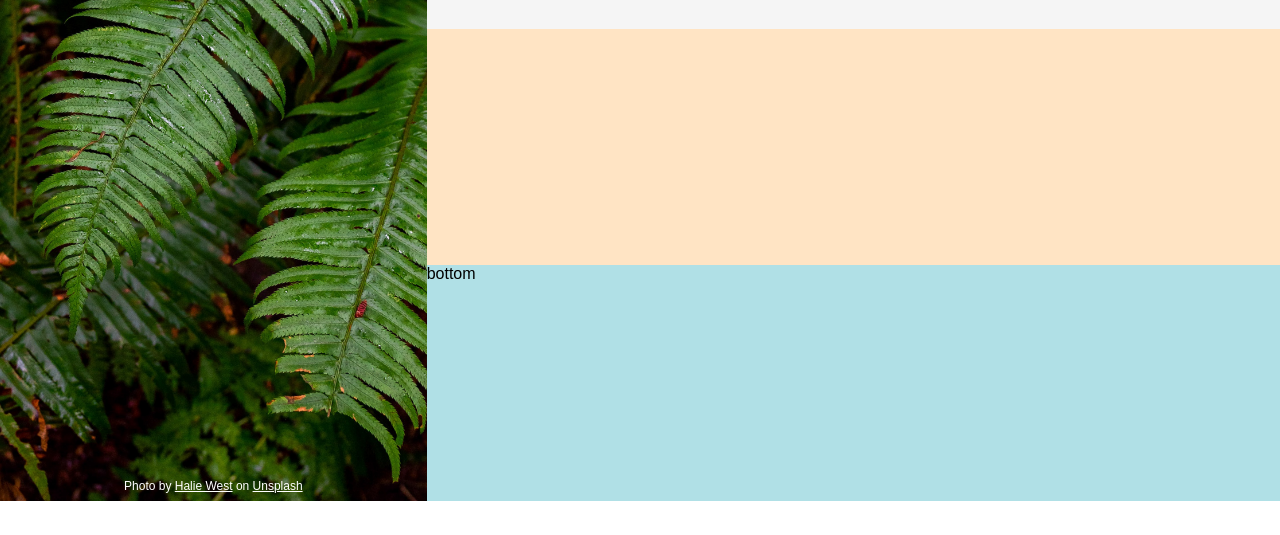
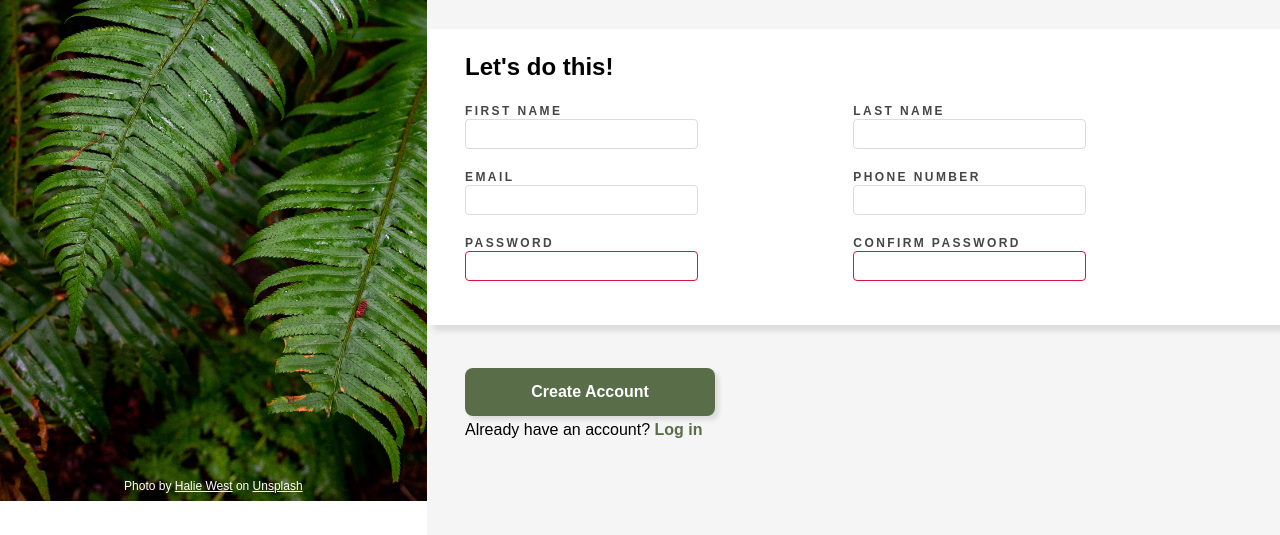
Before and after one commit to Grelgn/TOP-Sign-Up-Form-2, a plain HTML site: page index.html in a window 1280 px wide. Shown: the part 299-834 px from the top of the page. Before the commit the page ends 800 px from the top, so only its background shows below. Drawn offline with Linux system fonts and the light colour scheme.

Commit message:
Finish the form.

```diff
--- a/index.html
+++ b/index.html
@@ -17,7 +17,7 @@
         </footer>
     </div>
     <div class="site">
-        <div class="top">
+        <div class="back">
             <div class="text">
                 <p>
                     This is not a real online service! You know you need something like this in your life to help you realize your deepest dreams. Sign up <i>now</i> to get started.
@@ -26,15 +26,35 @@
                     You <i>know</i> you want to.
                 </p>
             </div>
-        </div>
-        <div class="mid">
-            <form>
-                <title>Let's do this!</title>
-
-            </form>
-        </div>
-        <div class="bottom">
-            bottom
+            <div class="front">
+                <h2>Let's do this!</h2>
+                <form>
+                    <div class="form">
+                        <div class="left">
+                            <label for="first-name">FIRST NAME</label>
+                            <input type="text" name="first-name" id="first-name">
+                            <br>
+                            <label for="email">EMAIL</label>
+                            <input type="email" name="email" id="email">
+                            <br>
+                            <label for="pwd">PASSWORD</label>
+                            <input type="password" name="pwd" id="pwd" class="error">
+                        </div>
+                        <div class="right">
+                            <label for="last-name">LAST NAME</label>
+                            <input type="text" name="last-name" id="last-name">
+                            <br>
+                            <label for="phone">PHONE NUMBER</label>
+                            <input type="tel" name="phone" id="phone">
+                            <br>
+                            <label for="pwdc">CONFIRM PASSWORD</label>
+                            <input type="password" name="pwdc" id="pwdc" class="error">
+                        </div>
+                    </div>
+                    <button>Create Account</button>
+                </form>
+            </div>
+            <div class="already">Already have an account? <b>Log in</b></div>
         </div>
     </div>
 </body>
--- a/style.css
+++ b/style.css
@@ -50,7 +50,7 @@ footer {
     height: 100vh;
 }
 
-.top {
+.back {
     background-color: whitesmoke;
     flex: 1;
 }
@@ -63,12 +63,76 @@ footer {
     width: 55ch;
 }
 
-.mid {
-    background-color: bisque;
+.front {
+    background-color: white;
+    flex: 1;
+    padding: 3vh 3vw;
+    box-shadow: 6px 6px 6px gainsboro;
+}
+
+input {
+  display: block;
+  box-sizing: border-box;
+  width: 60%;
+  height: 30px;
+  border: 1px solid gainsboro;
+  border-radius: 4px;
+}
+
+.form {
+    display: flex;
+    margin: 20px 0px;
+}
+
+.left, .right {
     flex: 1;
 }
 
-.bottom {
-    background-color: powderblue;
-    flex: 1;
+label {
+    font-size: 12px;
+    font-weight: 600;
+    letter-spacing: .2em;
+    color: rgb(70, 70, 70);
 }
+
+h2 {
+    margin: 0;
+}
+
+input:focus {
+    outline: none;
+    border: 1px solid royalblue;
+    box-shadow: 4px 4px 4px gainsboro;
+}
+
+.error {
+    border: 1px solid crimson;
+}
+
+form {
+    position: relative;
+}
+
+button {
+    background-color: #596D48;
+    border: none;
+    border-radius: 8px;
+    /* padding: 16px 48px; */
+    width: min(250px, 30vw);
+    height: 48px;
+    color: white;
+    font-size: 16px;
+    font-weight: 600;
+    position: absolute;
+    bottom: -135px;
+    box-shadow: 4px 4px 4px gainsboro;
+}
+
+.already {
+    font-size: 16px;
+    padding: 12vh 3vw;
+}
+
+.already > b {
+    color: #596D48;
+}
```
